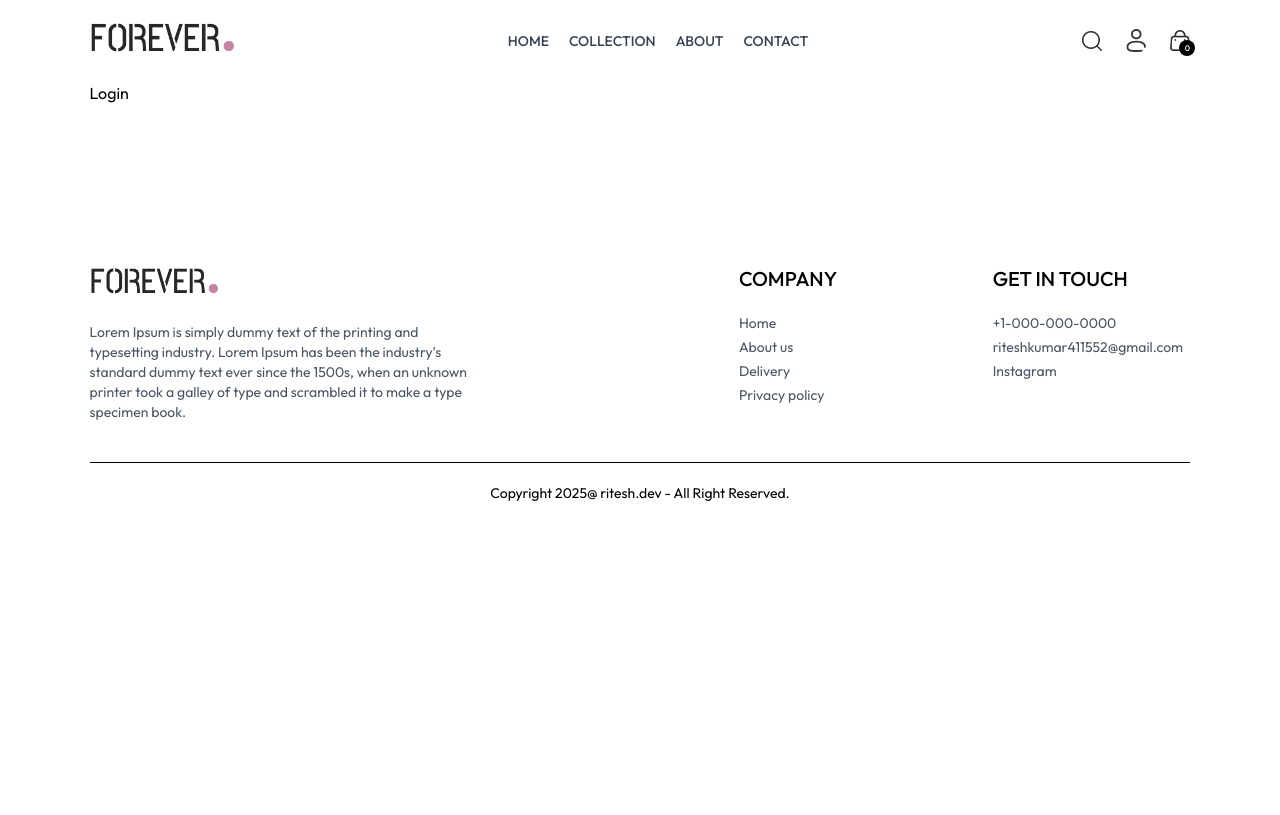
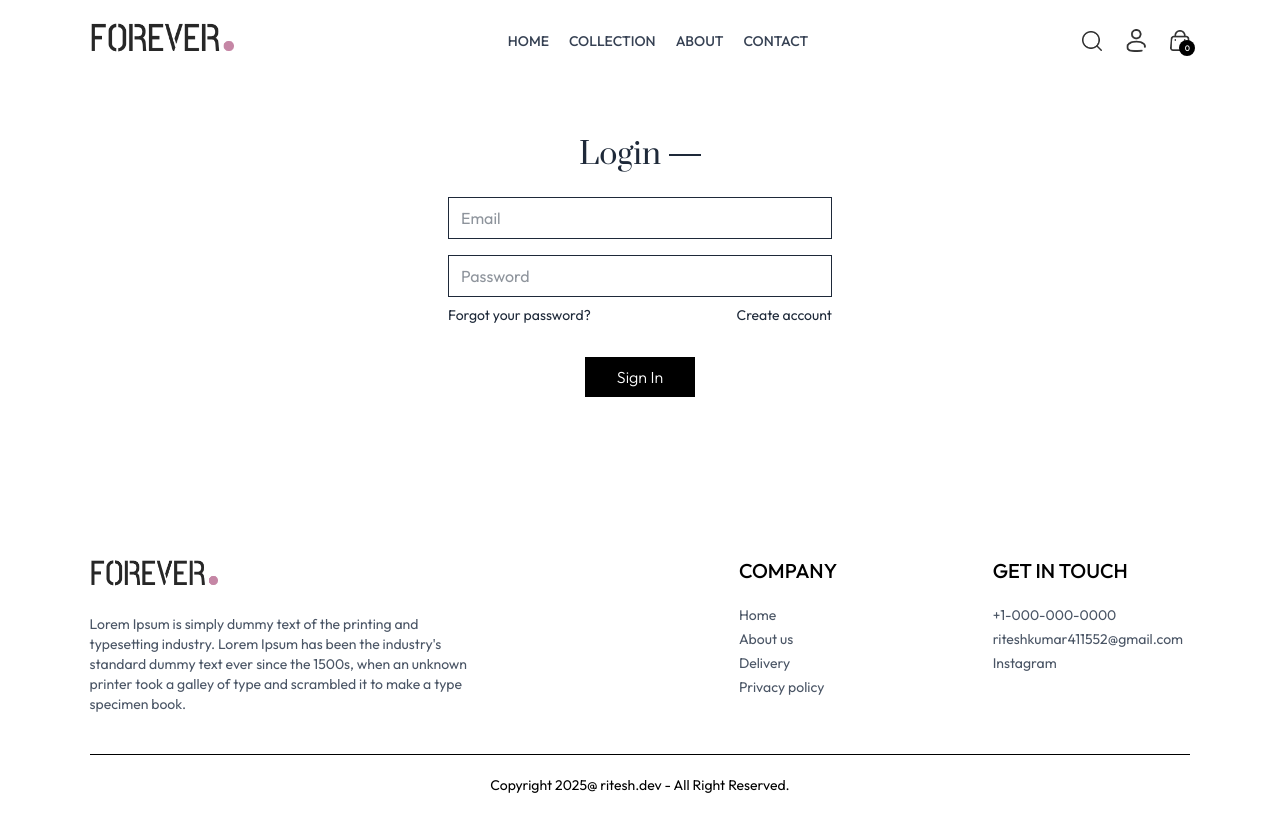
Before and after one commit to Ritesh9919/forever, a React (Vite) app in the folder frontend/: page /login in a window 1280 px wide. Built offline with nearby package versions, Linux system fonts and the light colour scheme.

Commit message:
Refactor Navbar to use Link for navigation and enhance Login component with form handling and state management

```diff
--- a/frontend/src/components/Navbar.jsx
+++ b/frontend/src/components/Navbar.jsx
@@ -5,7 +5,7 @@
 
 const Navbar = () => {
   const [visible, setVisible] = useState(false);
-  const { setShowSearch, getCartsCount, navigate } = useContext(ShopContext);
+  const { setShowSearch, getCartsCount } = useContext(ShopContext);
 
   return (
     <div className="flex justify-between items-center py-5 font-medium">
@@ -40,12 +40,13 @@
           />
         </Link>
         <div className="group relative">
-          <img
-            onClick={() => navigate("/login")}
-            src={assets.profile_icon}
-            className="w-5 cursor-pointer"
-            alt=""
-          />
+          <Link to={"/login"}>
+            <img
+              src={assets.profile_icon}
+              className="w-5 cursor-pointer"
+              alt=""
+            />
+          </Link>
           <div className="group-hover:block hidden absolute dropdown-menu right-0 pt-4">
             <div className="flex flex-col gap-2 w-36 py-3 px-5 bg-slate-100 text-gray-500 rounded">
               <p className="cursor-pointer hover:text-black">My Profile</p>
--- a/frontend/src/pages/Login.jsx
+++ b/frontend/src/pages/Login.jsx
@@ -1,9 +1,61 @@
-import React from 'react'
+import React, { useState } from "react";
 
 const Login = () => {
+  const onSubmitHandler = async (event) => {
+    event.preventDefault();
+  };
+  const [currentState, setCurrentState] = useState("Login");
   return (
-    <div>Login</div>
-  )
-}
+    <form
+      onSubmit={onSubmitHandler}
+      className="flex flex-col items-center w-[90%] sm:max-w-96 m-auto mt-14 gap-4 text-gray-800"
+    >
+      <div className="inline-flex items-center gap-2 mb-2 mt-1-">
+        <p className="prata-regular text-3xl">{currentState}</p>
+        <hr className="border-none h-[1.5px] w-8 bg-gray-800" />
+      </div>
+      {currentState === "Login" ? (
+        ""
+      ) : (
+        <input
+          type="text"
+          placeholder="Name"
+          className="w-full px-3 py-2 border border-gray-800"
+        />
+      )}
+      <input
+        type="email"
+        placeholder="Email"
+        className="w-full px-3 py-2 border border-gray-800"
+      />
+      <input
+        type="password"
+        placeholder="Password"
+        className="w-full px-3 py-2 border border-gray-800"
+      />
+      <div className="w-full flex justify-between text-sm mt-[-8px]">
+        <p className="cursor-pointer">Forgot your password?</p>
+        {currentState === "Login" ? (
+          <p
+            onClick={() => setCurrentState("Sign Up")}
+            className="cursor-pointer"
+          >
+            Create account
+          </p>
+        ) : (
+          <p
+            onClick={() => setCurrentState("Login")}
+            className="cursor-pointer"
+          >
+            Login here
+          </p>
+        )}
+      </div>
+      <button className="bg-black text-white font-light px-8 py-2 mt-4">
+        {currentState === "Sign In" ? "Login" : "Sign In"}
+      </button>
+    </form>
+  );
+};
 
-export default Login
+export default Login;
```
